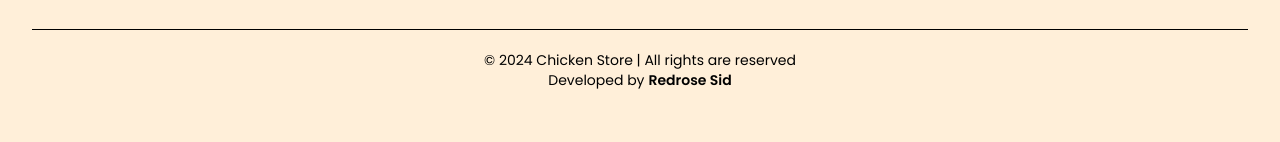
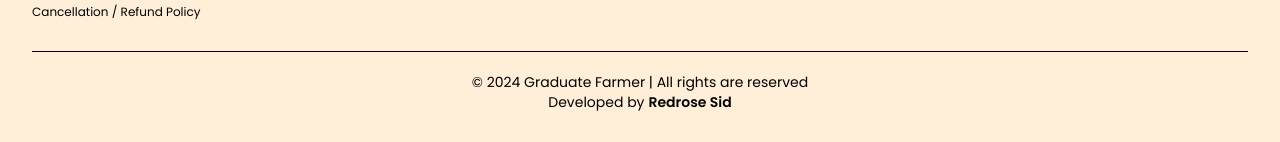
Before and after one commit to graduatefarmer/chicken-app, a Next.js app: page / in a window 1280 px wide. Shown: the part 3114-3256 px from the top of the page. Built offline with nearby package versions, Linux system fonts and the light colour scheme.

Commit message:
logo changed

```diff
--- a/app/components/Footer.jsx
+++ b/app/components/Footer.jsx
@@ -104,7 +104,7 @@ const Footer = () => {
       </div>
       <div className="w-full border-t border-black py-5 mt-7 flex flex-col items-center ">
         <span className="text-sm">
-          © 2024 Chicken Store | All rights are reserved
+          © 2024 Graduate Farmer | All rights are reserved
         </span>
         <a
           href="https://redrosesid.in"
```
Also changed, not shown: public/assets/logo/logo.png, 1 other file (tests, documents, lock files or other folders).
